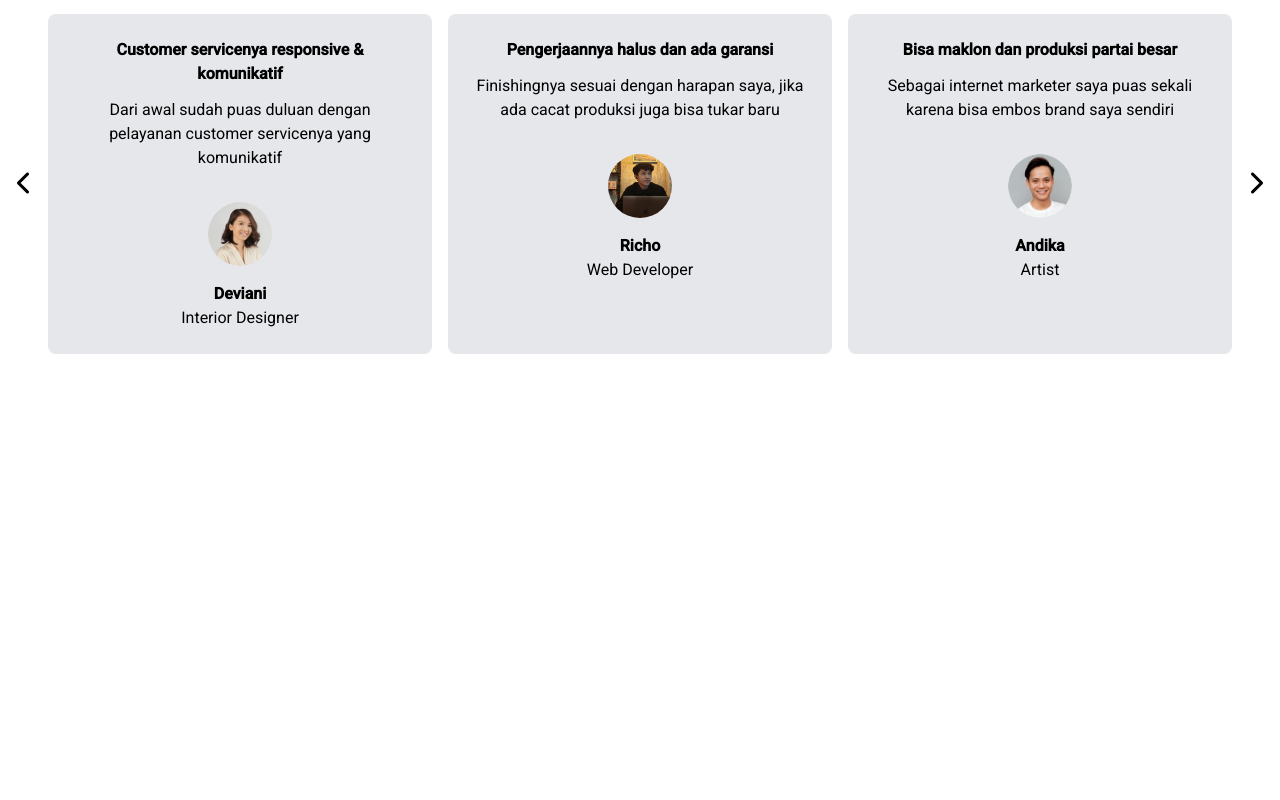
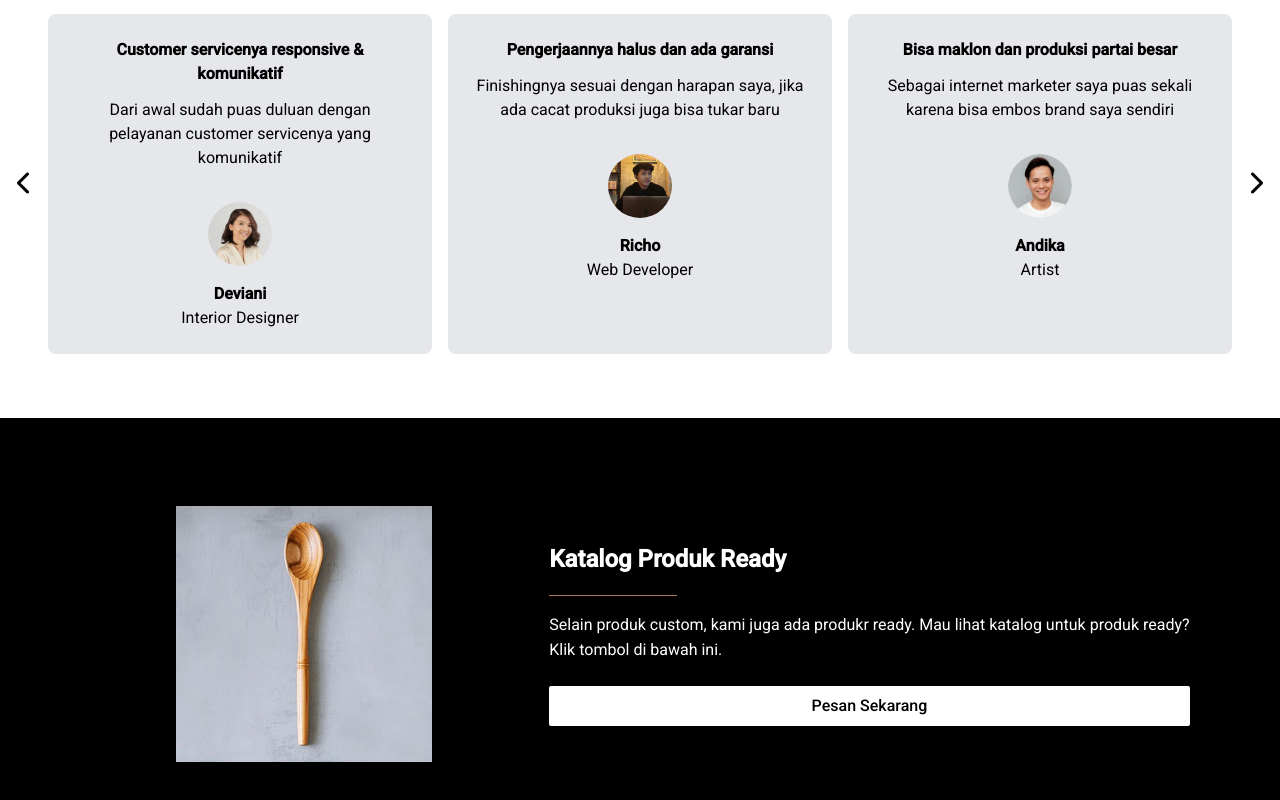
Before and after one commit to richofal/holywood, a Next.js app: page / in a window 1280 px wide. Shown: the part 4203-5003 px from the top of the page. Before the commit the page ends 4621 px from the top, so only its background shows below. Built offline with nearby package versions, Linux system fonts and the light colour scheme.

Commit message:
Add Catalog Section

```diff
--- /dev/null
+++ b/app/components/Catalog/Catalog.tsx
@@ -0,0 +1,113 @@
+"use client";
+
+import React, { useState, useEffect } from "react";
+
+function Catalog() {
+  const [isLargeScreen, setIsLargeScreen] = useState(false);
+
+  const checkScreenSize = () => {
+    if (window.innerWidth > 1240) {
+      setIsLargeScreen(true);
+    } else {
+      setIsLargeScreen(false);
+    }
+  };
+
+  useEffect(() => {
+    checkScreenSize();
+    window.addEventListener("resize", checkScreenSize);
+
+    return () => {
+      window.removeEventListener("resize", checkScreenSize);
+    };
+  }, []);
+
+  return (
+    <>
+      <div className="bg-black text-white flex items-center justify-center py-16 px-8">
+        <div className="max-w-7xl mx-auto bg-black p-6 rounded-lg">
+          <div
+            className={`${
+              isLargeScreen
+                ? "grid grid-cols-[1fr,1.5fr] gap-8"
+                : "flex flex-col items-center"
+            }`}
+          >
+            <div
+              className={`${
+                isLargeScreen ? "flex justify-center items-center" : ""
+              }`}
+            >
+              <div className="w-64">
+                <img
+                  src="katalog.svg"
+                  alt="Wooden bowl and utensils"
+                  className={`object-cover w-full h-full ${
+                    isLargeScreen ? "" : "hidden"
+                  }`}
+                />
+              </div>
+            </div>
+            <div
+              className={`${
+                isLargeScreen ? "text-left self-center" : "text-center"
+              }`}
+            >
+              <h1
+                className={`font-bold ${
+                  isLargeScreen ? "mb-5 text-2xl" : "mb-7 mt-5 text-xl"
+                }`}
+              >
+                Katalog Produk Ready
+              </h1>
+              <hr
+                className={`border-t border-[#A6795B] mb-4 ${
+                  isLargeScreen ? "w-[20%]" : "w-[50%] mx-auto"
+                }`}
+              />
+              <p
+                className={`text-white mb-6 ${
+                  isLargeScreen
+                    ? "text-left w-full"
+                    : "text-center w-full mx-auto py-5 text-md"
+                }`}
+                style={{ lineHeight: "25px" }}
+              >
+                Selain produk custom, kami juga ada produkr ready. Mau lihat
+                katalog untuk produk ready?{" "}
+                <br className={`${isLargeScreen ? "" : "hidden"}`} /> Klik
+                tombol di bawah ini.
+              </p>
+              <button
+                className={`bg-white text-black font-medium ${
+                  isLargeScreen ? "w-full" : ""
+                } py-2 px-4 rounded-sm`}
+              >
+                Pesan Sekarang
+              </button>
+              <div
+                className={`${
+                  isLargeScreen
+                    ? ""
+                    : "mt-14 mx-auto flex justify-center items-center"
+                }`}
+              >
+                <div className="w-64">
+                  <img
+                    src="katalog.svg"
+                    alt="Wooden bowl and utensils"
+                    className={`object-cover w-full h-full ${
+                      isLargeScreen ? "hidden" : ""
+                    }`}
+                  />
+                </div>
+              </div>
+            </div>
+          </div>
+        </div>
+      </div>
+    </>
+  );
+}
+
+export default Catalog;
--- a/app/page.tsx
+++ b/app/page.tsx
@@ -4,6 +4,7 @@ import Services from "./components/Layanan/Services";
 import Product from "./components/Product/Product";
 import Order from "./components/Order/Order";
 import Testimonial from "./components/Testimonial/Testimonial";
+import Catalog from "./components/Catalog/Catalog";
 
 export default function Home() {
   return (
@@ -14,6 +15,7 @@ export default function Home() {
       <Product />
       <Order />
       <Testimonial />
+      <Catalog />
     </>
   );
 }
```
Also changed, not shown: public/katalog.svg (added).
